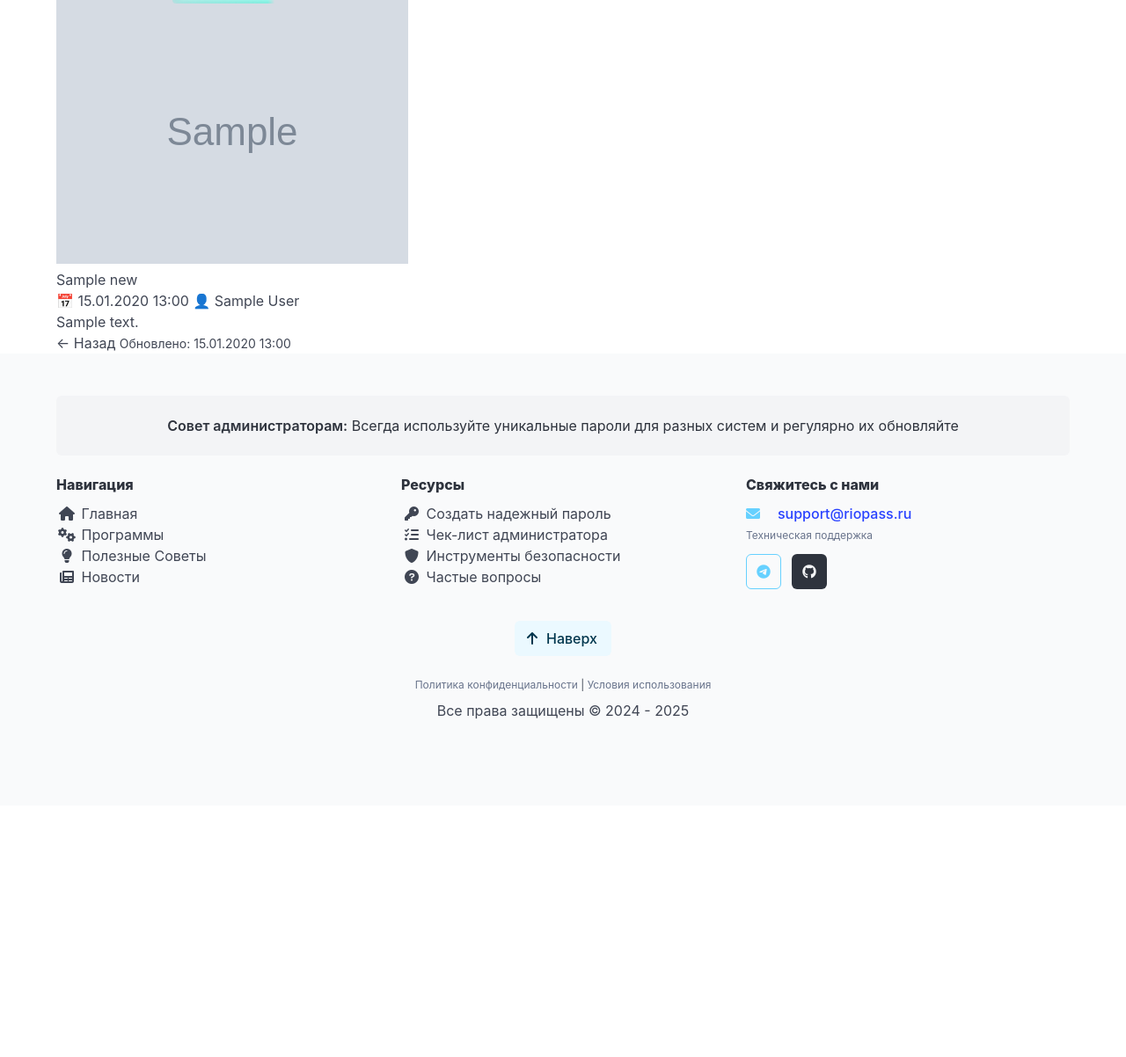
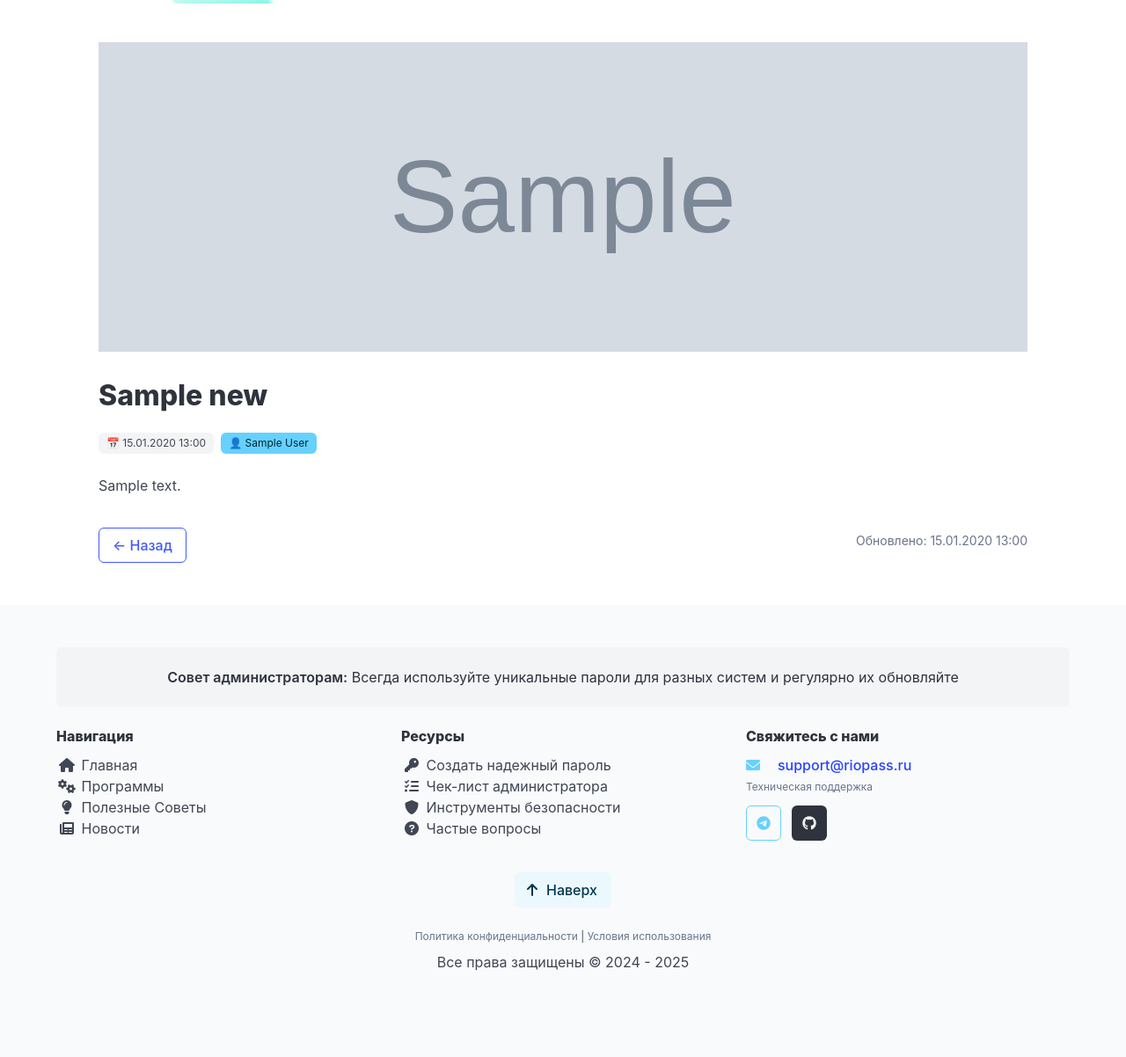
Before and after one commit to 1517mb/cat_time_bot, a Django app: a page that uses src/templates/content/news_detail.html in a window 1280 px wide. Shown: the part 52-1254 px from the top of the page at 88% size. Before the commit the page ends 870 px from the top, so only its background shows below. Run offline with Django 5.2, Linux system fonts and the light colour scheme; tables that the repository leaves empty hold one stand-in row (values such as "Sample post"); grey boxes marked "Sample" are stand-in pictures; some libraries are stand-ins or nearby versions.

Commit message:
Fix links and template CSS classes

```diff
--- a/src/templates/content/news_detail.html
+++ b/src/templates/content/news_detail.html
@@ -3,39 +3,39 @@
 {% block title %}{{ news.title }}{% endblock %}
 
 {% block content %}
-<div class="news-detail-container">
-    <article class="news-detail">
+<section class="section">
+    <div class="container">
+        <article class="content">
             {% if news.image %}
-            <div class="news-detail-image">
+                <figure class="image is-3by1 mb-4">
                     <img src="{{ news.image.url }}" alt="{{ news.title }}">
-            </div>
+                </figure>
             {% endif %}
 
-        <h1>{{ news.title }}</h1>
+            <h1 class="title">{{ news.title }}</h1>
 
-        <div class="news-detail-meta">
-            <span>📅 {{ news.created_at|date:"d.m.Y H:i" }}</span>
-            <span>👤 {{ news.author.get_full_name|default:news.author.username }}</span>
+            <div class="tags">
+                <span class="tag is-light">📅 {{ news.created_at|date:"d.m.Y H:i" }}</span>
+                <span class="tag is-info">👤 {{ news.author.get_full_name|default:news.author.username }}</span>
                 {% if not news.is_published %}
-                <span>🚧 Черновик</span>
+                    <span class="tag is-warning">🚧 Черновик</span>
                 {% endif %}
                 {% if user.is_staff or user == news.author %}
-                <a href="{% url 'admin:your_app_news_change' news.id %}">
-                    ✏️ Редактировать
-                </a>
+                    <a class="tag is-link" href="{% url 'admin:content_news_change' news.id %}">✏️ Редактировать</a>
                 {% endif %}
             </div>
 
-        <div class="news-detail-content">
+            <div class="mt-4">
                 {{ news.content|safe }}
             </div>
 
-        <div class="news-detail-footer">
-            <button onclick="history.back()">← Назад</button>
-            <small>
+            <div class="mt-5 is-flex is-justify-content-space-between is-align-items-center">
+                <a class="button is-link is-outlined mt-3" onclick="history.back()">← Назад</a>
+                <small class="has-text-grey">
                     Обновлено: {{ news.updated_at|date:"d.m.Y H:i" }}
                 </small>
             </div>
         </article>
     </div>
+</section>
 {% endblock %}
```
Lines whose indentation alone changed are shown as unchanged.
